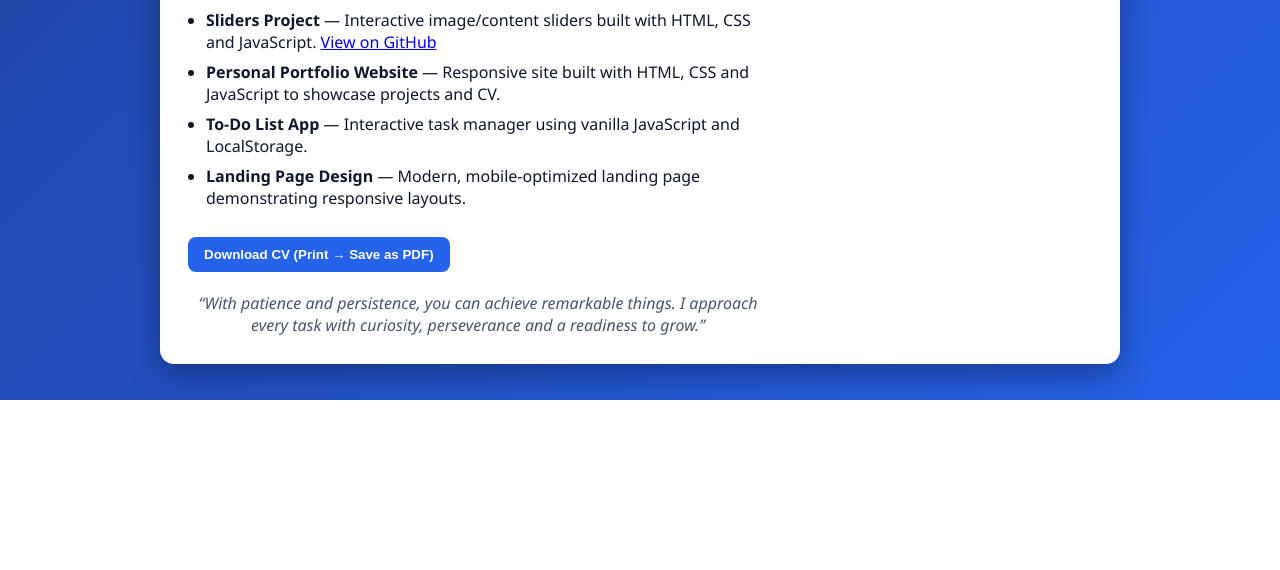
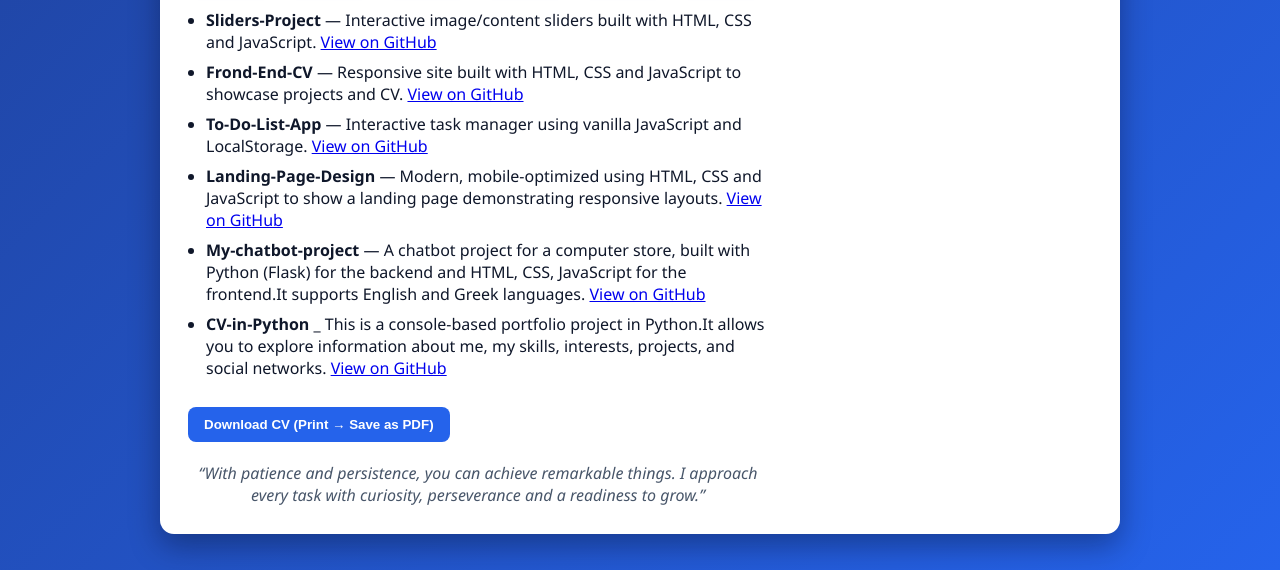
Before and after one commit to NikosAg704/Frond-End-CV, a plain HTML site: page index.html in a window 1280 px wide. Shown: the part 850-1420 px from the top of the page. Before the commit the page ends 1250 px from the top, so only its background shows below. Drawn offline with Linux system fonts and the light colour scheme.

Commit message:
index.html

```diff
--- a/index.html
+++ b/index.html
@@ -41,12 +41,18 @@
 
         <h2><img class="icon" src="https://cdn.jsdelivr.net/gh/devicons/devicon/icons/project/project-original.svg" alt="Projects"> Projects / Portfolio</h2>
         <ul>
-          <li><b>Sliders Project</b> — Interactive image/content sliders built with HTML, CSS and JavaScript.
-            <a href="https://github.com/NikosAg704/SLIDERS-PROJECT" target="_blank">View on GitHub</a>
-          </li>
-          <li><b>Personal Portfolio Website</b> — Responsive site built with HTML, CSS and JavaScript to showcase projects and CV.</li>
-          <li><b>To-Do List App</b> — Interactive task manager using vanilla JavaScript and LocalStorage.</li>
-          <li><b>Landing Page Design</b> — Modern, mobile-optimized landing page demonstrating responsive layouts.</li>
+          <li><b>Sliders-Project</b> — Interactive image/content sliders built with HTML, CSS and JavaScript.
+            <a href="https://github.com/NikosAg704/Sliders-Project" target="_blank">View on GitHub</a></li>
+          <li><b>Frond-End-CV</b> — Responsive site built with HTML, CSS and JavaScript to showcase projects and CV.
+          <a href="https://github.com/NikosAg704/Frond-End-CV" target="_blank">View on GitHub</a></li>
+          <li><b>To-Do-List-App</b> — Interactive task manager using vanilla JavaScript and LocalStorage.
+          <a href="https://github.com/NikosAg704/My-To-Do-App" target="_blank">View on GitHub</a></li>
+          <li><b>Landing-Page-Design</b> — Modern, mobile-optimized using HTML, CSS and JavaScript to show a landing page demonstrating responsive layouts.
+           <a href="https://github.com/NikosAg704/Landing-Page-Design" target="_blank">View on GitHub</a></li>
+          <li><b>My-chatbot-project </b> — A chatbot project for a computer store, built with Python (Flask) for the backend and HTML, CSS, JavaScript for the frontend.It supports English and Greek languages.
+           <a href="https://github.com/NikosAg704/My-chatbot-project" target="_blank">View on GitHub</a></li>
+          <li><b>CV-in-Python</b> _ This is a console-based portfolio project in Python.It allows you to explore information about me, my skills, interests, projects, and social networks.
+           <a href="https://github.com/NikosAg704/CV-in-Python" target="_blank">View on GitHub</a></li>
         </ul>
 
         <div style="margin-top:14px">
```
